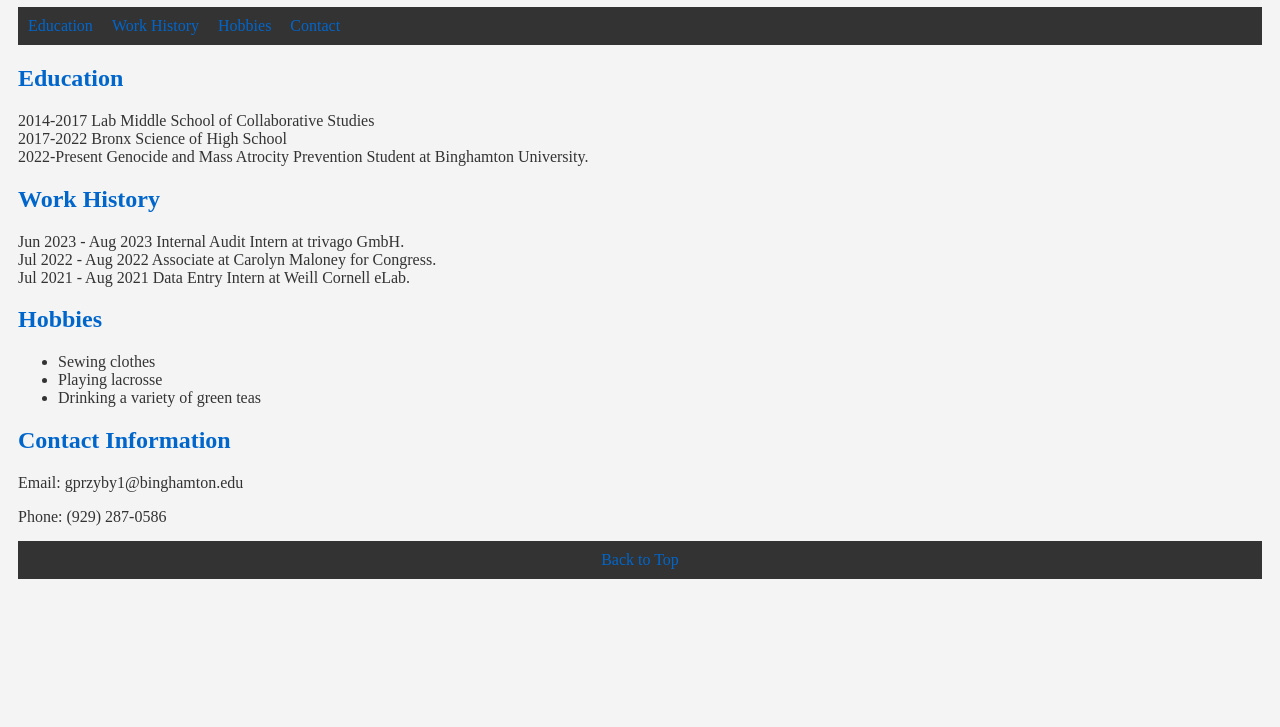
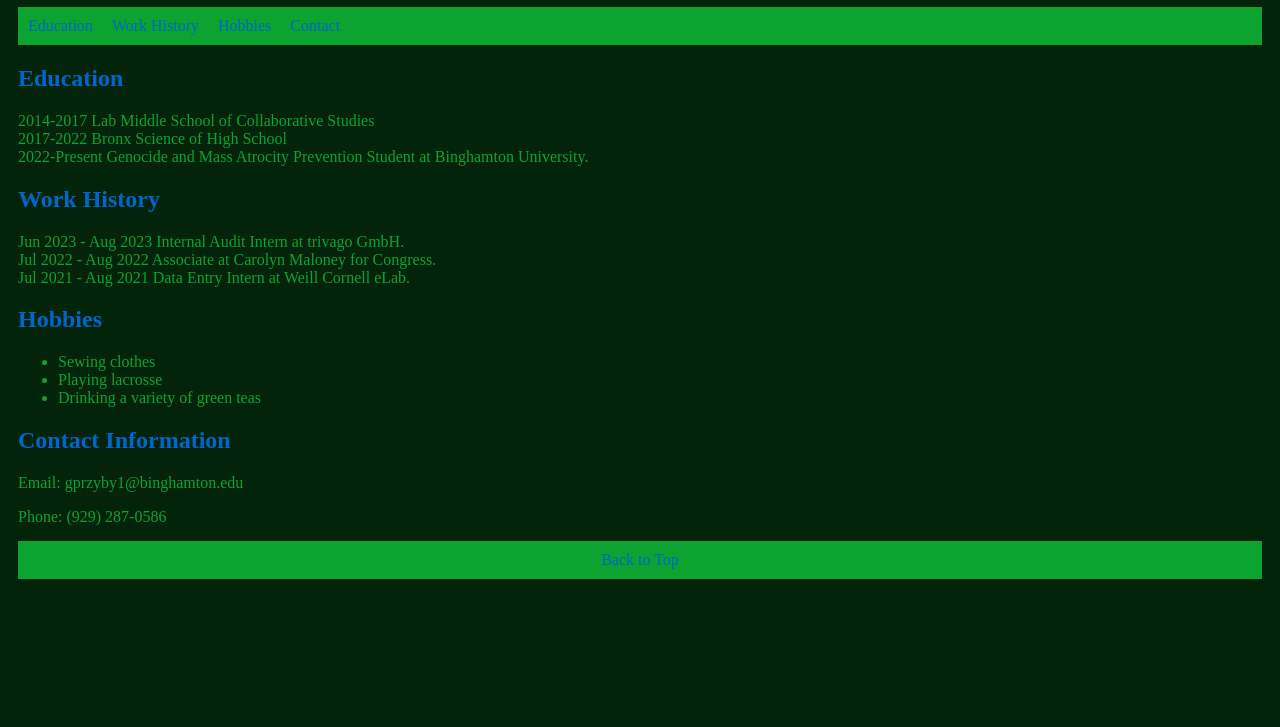
Before and after one commit to gprzby/gabrielprzybylo, a plain HTML site: page index.html in a window 1280 px wide. Shown: the part 73-800 px from the top of the page. Drawn offline with Linux system fonts and the light colour scheme.

Commit message:
Update styles.css

```diff
--- a/styles.css
+++ b/styles.css
@@ -1,6 +1,6 @@
 /* Text Descriptors */
 body {
-    color: #333;
+    color: #0da330;
     font-size: 16px;
     font-weight: normal;
     text-align: left;
@@ -17,17 +17,17 @@ p {
 
 /* Background */
 body {
-    background-color: #f4f4f4;
+    background-color: #03240b;
 }
 
 nav {
-    background-color: #333;
+    background-color: #0da330;
     color: #fff;
     padding: 10px;
 }
 
 footer {
-    background-color: #333;
+    background-color: #0da330;
     color: #fff;
     padding: 10px;
     text-align: center;
```
